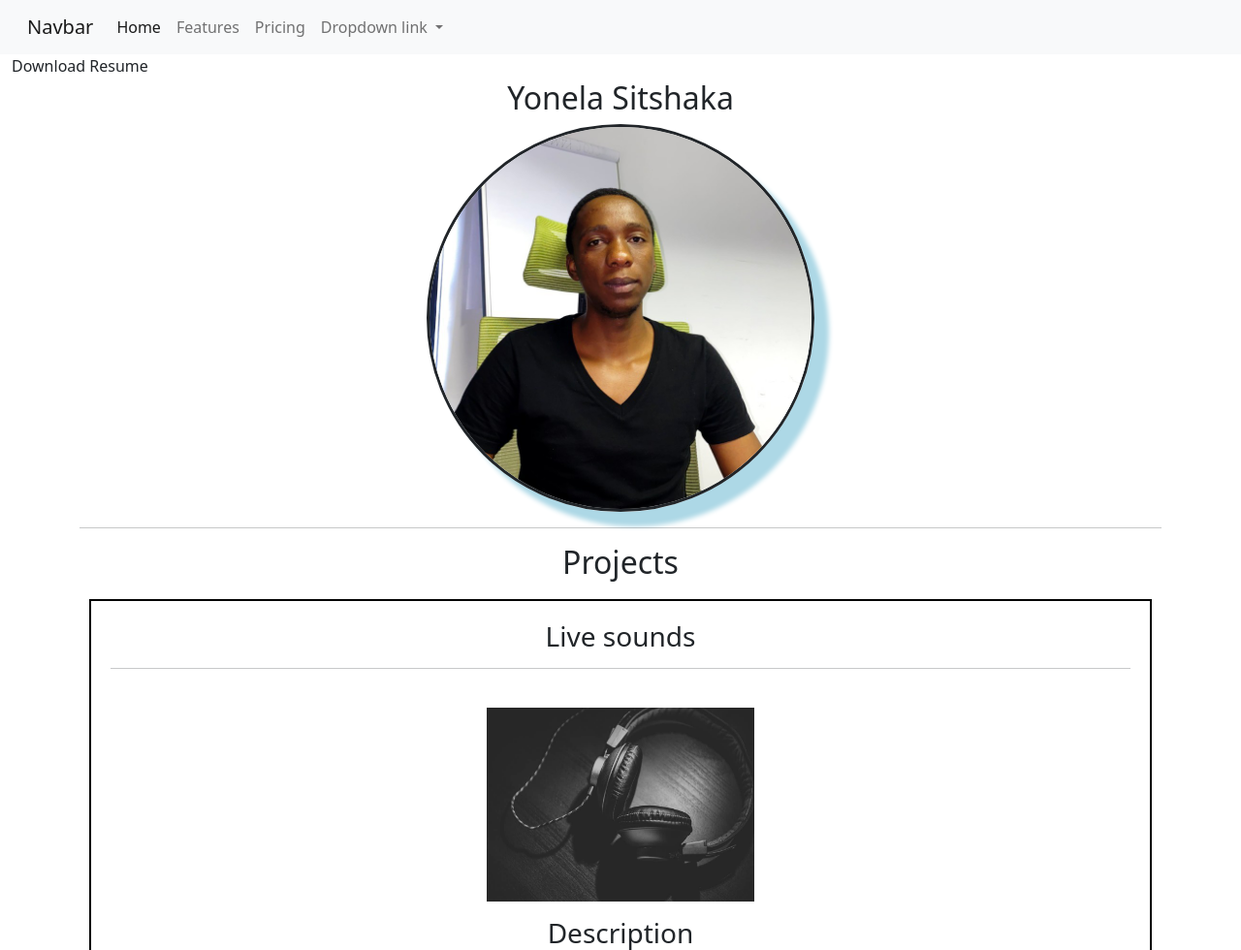
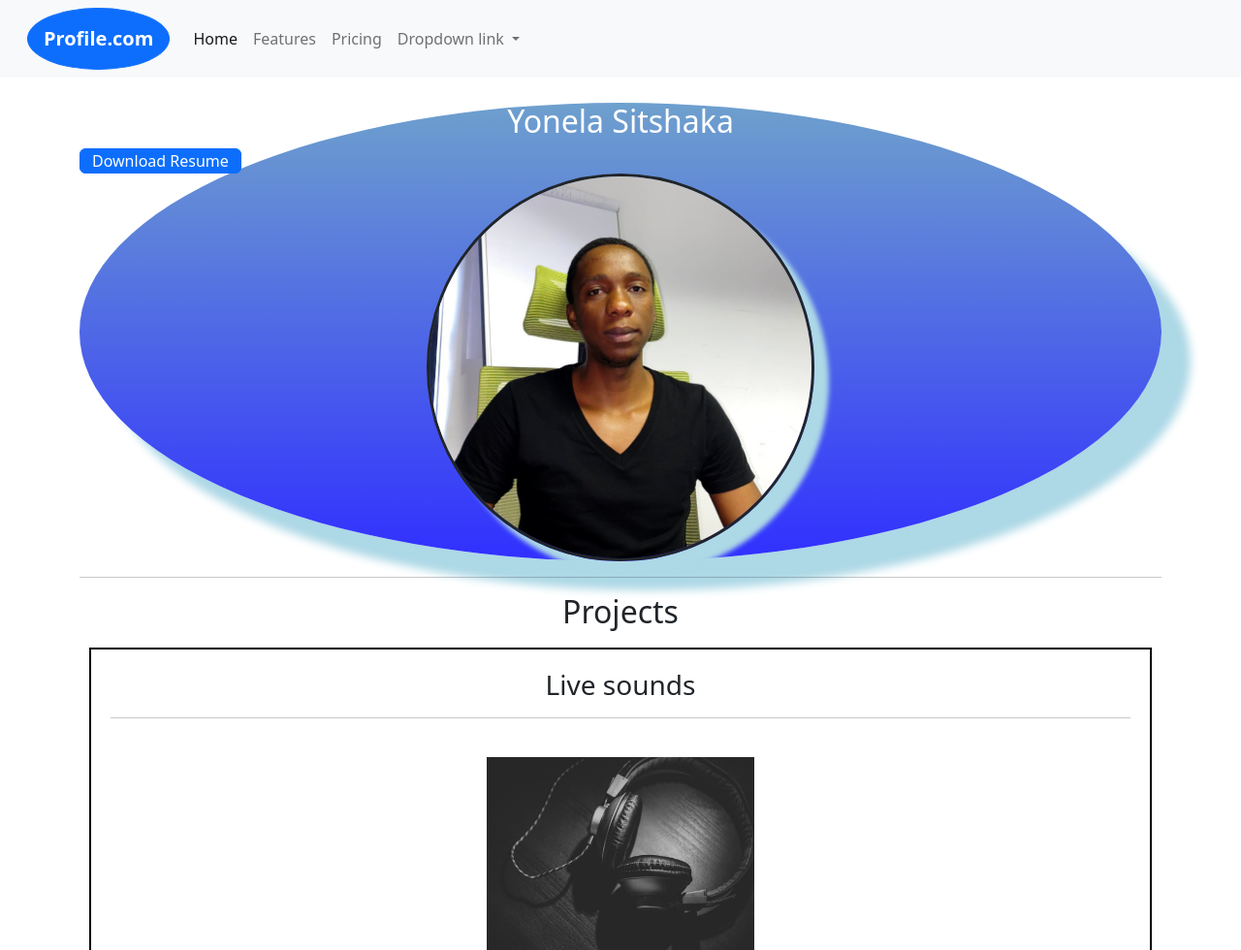
Before and after one commit to HopewellA1/PortfolioProject, a Django app: page / in a window 1280 px wide. Shown: the top 980 px of the page at 97% size. Run offline with Django 4.2, Linux system fonts and the light colour scheme; data comes from the database, SQL or seed files in the repository.

Commit message:
Update commit

```diff
--- a/Portfolio/templates/Portfolio/home.html
+++ b/Portfolio/templates/Portfolio/home.html
@@ -25,7 +25,7 @@
   <body>
     <nav class="navbar navbar-expand-lg bg-light">
         <div class="container-fluid">
-          <a class="navbar-brand" href="#">Navbar</a>
+          <a class="navbar-brand btn btn-primary btn-default" style="padding:1rem; border-radius:50%; color:white" href="#"><b>Profile.com</b></a>
           <button class="navbar-toggler" type="button" data-bs-toggle="collapse" data-bs-target="#navbarNavDropdown" aria-controls="navbarNavDropdown" aria-expanded="false" aria-label="Toggle navigation">
             <span class="navbar-toggler-icon"></span>
           </button>
@@ -56,7 +56,7 @@
       </nav>
         <div class="container-fluid">
           {% load static %}
-          <a class="navbar-brand" href="{% static 'Portfolio/YonelaSitshakaResume2022.jpg'%}"> Download Resume</a>
+
           <button class="navbar-toggler" type="button" data-bs-toggle="collapse" data-bs-target="#navbarSupportedContent" aria-controls="navbarSupportedContent" aria-expanded="false" aria-label="Toggle navigation">
             <span class="navbar-toggler-icon"></span>
           </button>
@@ -91,10 +91,15 @@
         </div>
       </nav>
       <div class="text-center container">
-        <div><h2>Yonela Sitshaka</h2></div>
-        <div>
+
+        <div class="text-center" style="background-image: linear-gradient(#6ea0cd, #3030ff);box-shadow:30px 30px 10px lightblue;border-radius:60%">
+          <div><h2  style="color:white">Yonela Sitshaka</h2></div>
+          <div class="text-end">
+            <a class="navbar-brand btn btn-primary btn-default" style="color:white"  href="{% static 'Portfolio/YonelaSitshakaResume2022.pdf'%}"> Download Resume</a>
+          </div>
 
         <img width="inherit" height=400px src="{% static 'Portfolio/MyProfile.jpg'%}" style="border-radius:50%; border:solid 3px; black;box-shadow: 15px 15px 5px lightblue;"/>
+
       </div>
       <hr/>
 
```
